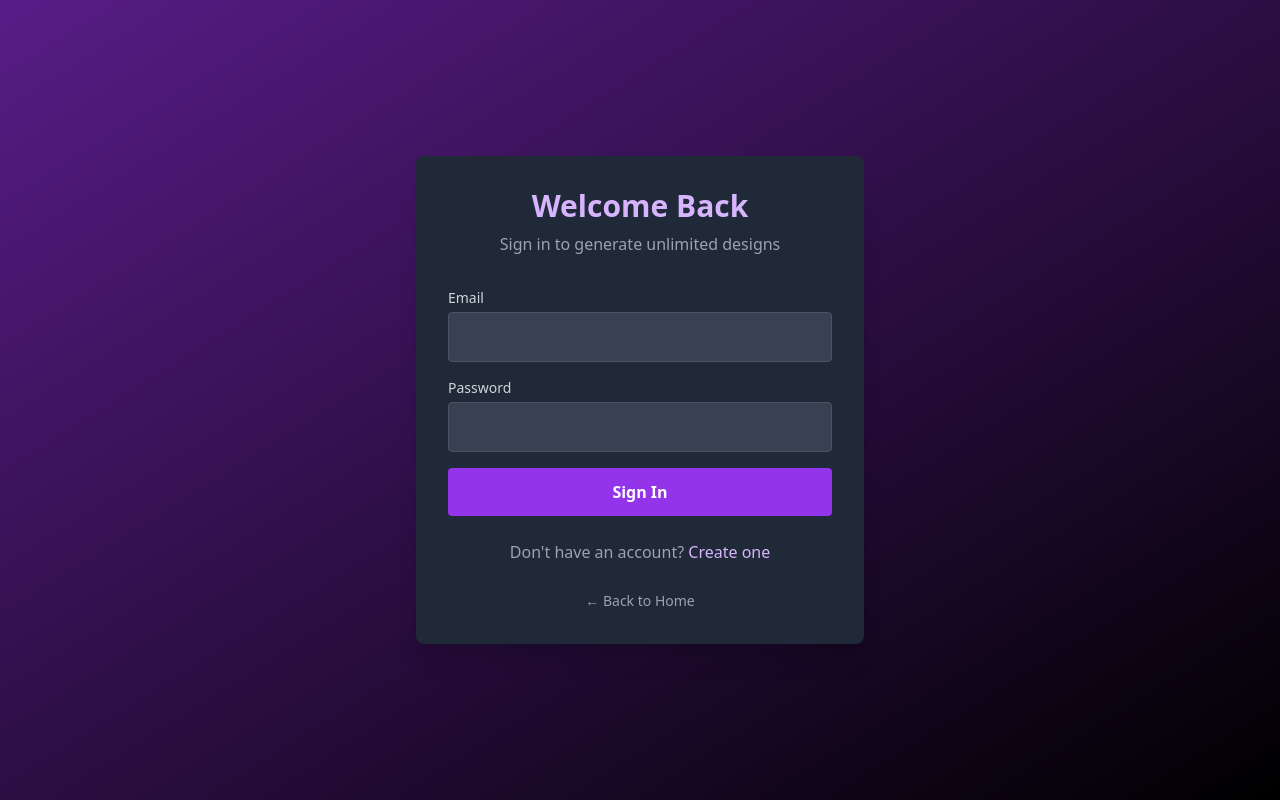
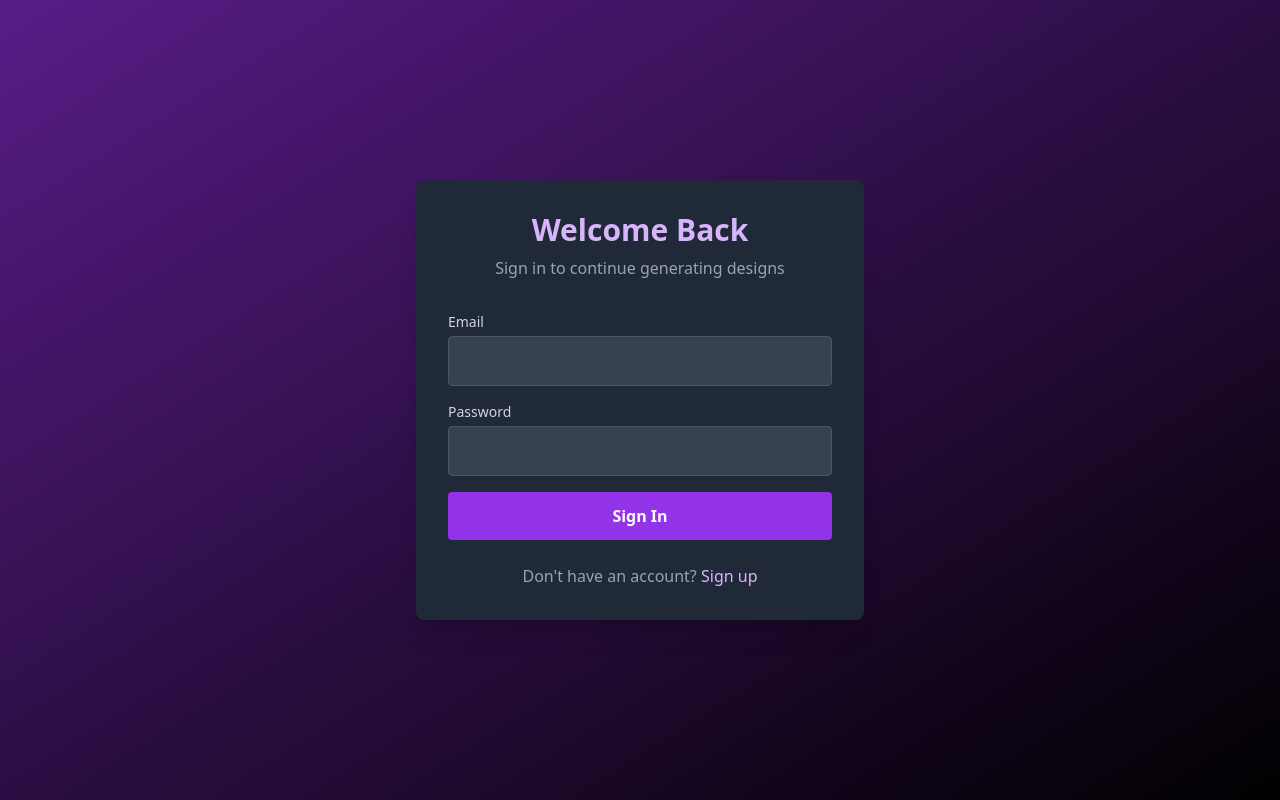
Before and after one commit to radwizindustries/shirtgenerator, a Next.js app: page /login in a window 1280 px wide. Built offline with nearby package versions, Linux system fonts and the light colour scheme.

Commit message:
Fix login page auth response handling

```diff
--- a/pages/login.js
+++ b/pages/login.js
@@ -27,7 +27,11 @@ export default function Login() {
 
     try {
       const { data, error } = await signIn(formData.email, formData.password);
-      if (error) throw error;
+
+      if (error) {
+        throw error;
+      }
+
       if (data?.user) {
         router.push('/');
       }
@@ -47,7 +51,7 @@ export default function Login() {
             Welcome Back
           </h1>
           <p className="text-gray-400">
-            Sign in to generate unlimited designs
+            Sign in to continue generating designs
           </p>
         </div>
 
@@ -99,15 +103,9 @@ export default function Login() {
           <p className="text-gray-400">
             Don't have an account?{' '}
             <Link href="/signup" className="text-purple-300 hover:text-purple-200">
-              Create one
+              Sign up
             </Link>
           </p>
-        </div>
-
-        <div className="mt-6 text-center">
-          <Link href="/" className="text-gray-400 hover:text-gray-300 text-sm">
-            ← Back to Home
-          </Link>
         </div>
       </div>
     </div>
```
